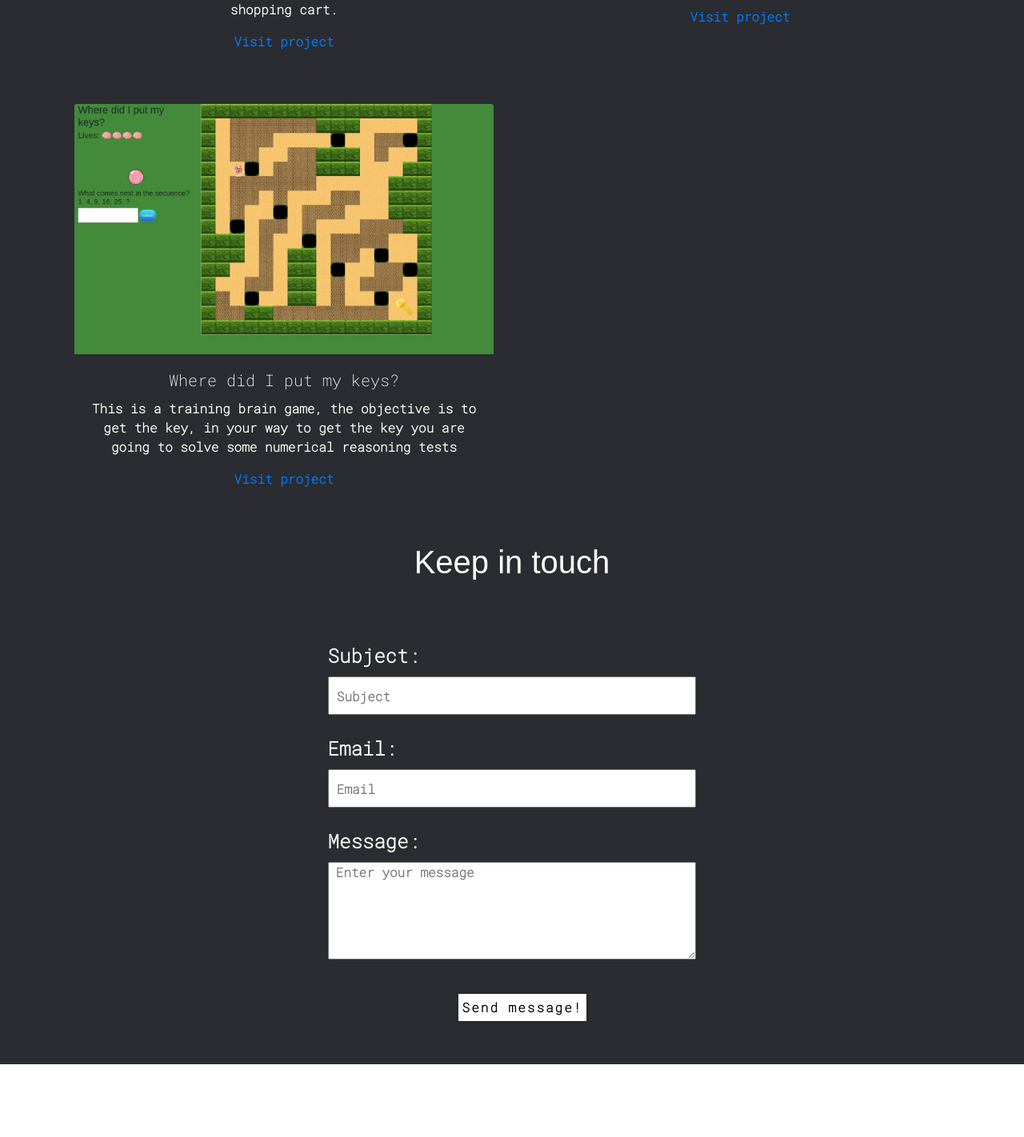
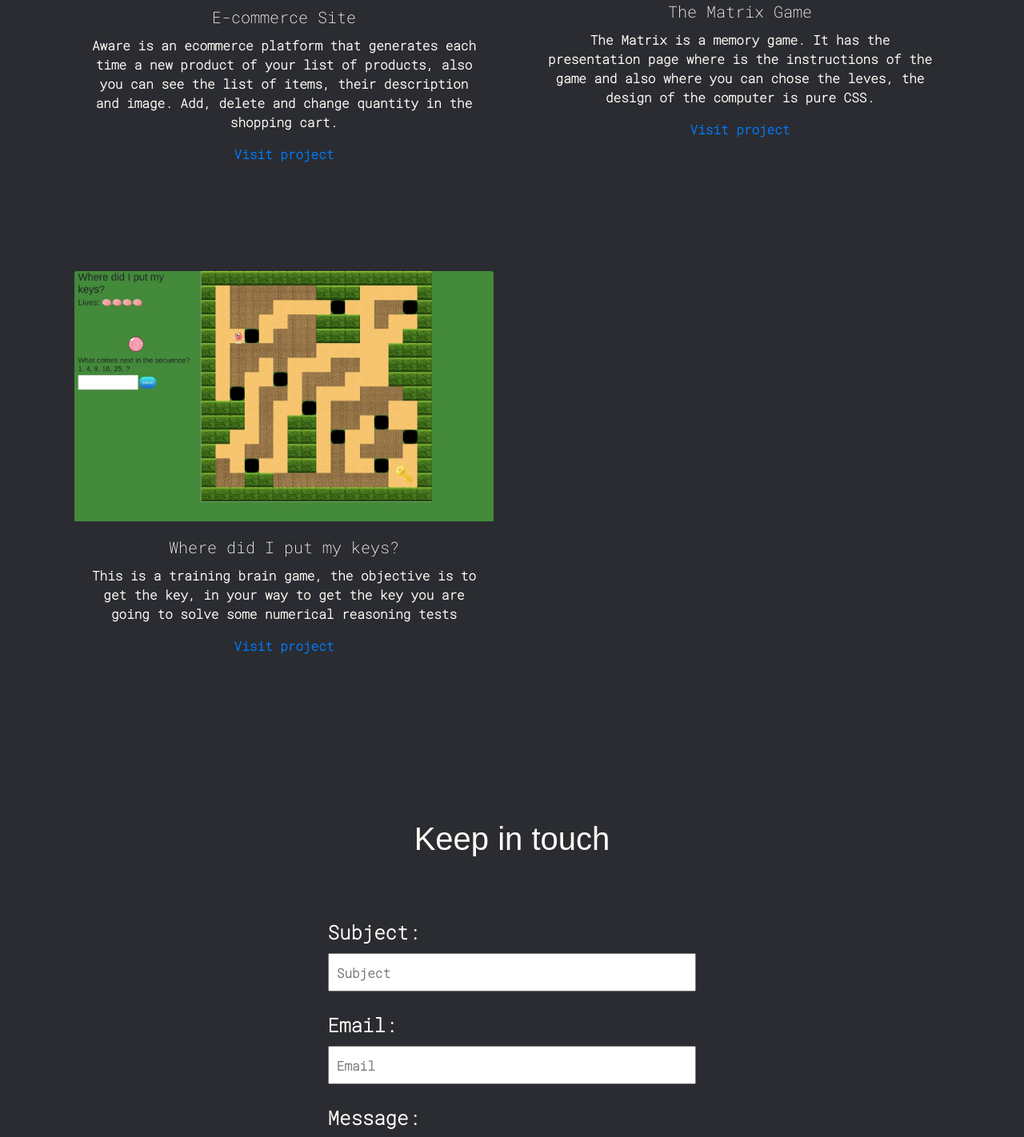
Before and after one commit to veroca88/portfolio-2.0, a React (Create React App) app: page / in a window 1280 px wide. Shown: the part 2480-3902 px from the top of the page at 80% size. Before the commit the page ends 3811 px from the top, so only its background shows below. Built offline with nearby package versions, Linux system fonts and the light colour scheme; a web font is replaced by a local one.

Commit message:
Add padding

```diff
--- a/src/App.css
+++ b/src/App.css
@@ -164,13 +164,15 @@ a:link {
 
 .my-work-section {
   height: fit-content;
-  padding: 2%;
+  padding: 5% 2%;
 }
 .card-title {
   overflow: hidden;
 }
 /*  ================== CONTACT ME ====================== */
-
+.contact-me {
+  padding-top: 5%;
+}
 .form-message {
   display: flex;
   justify-content: center;
```
